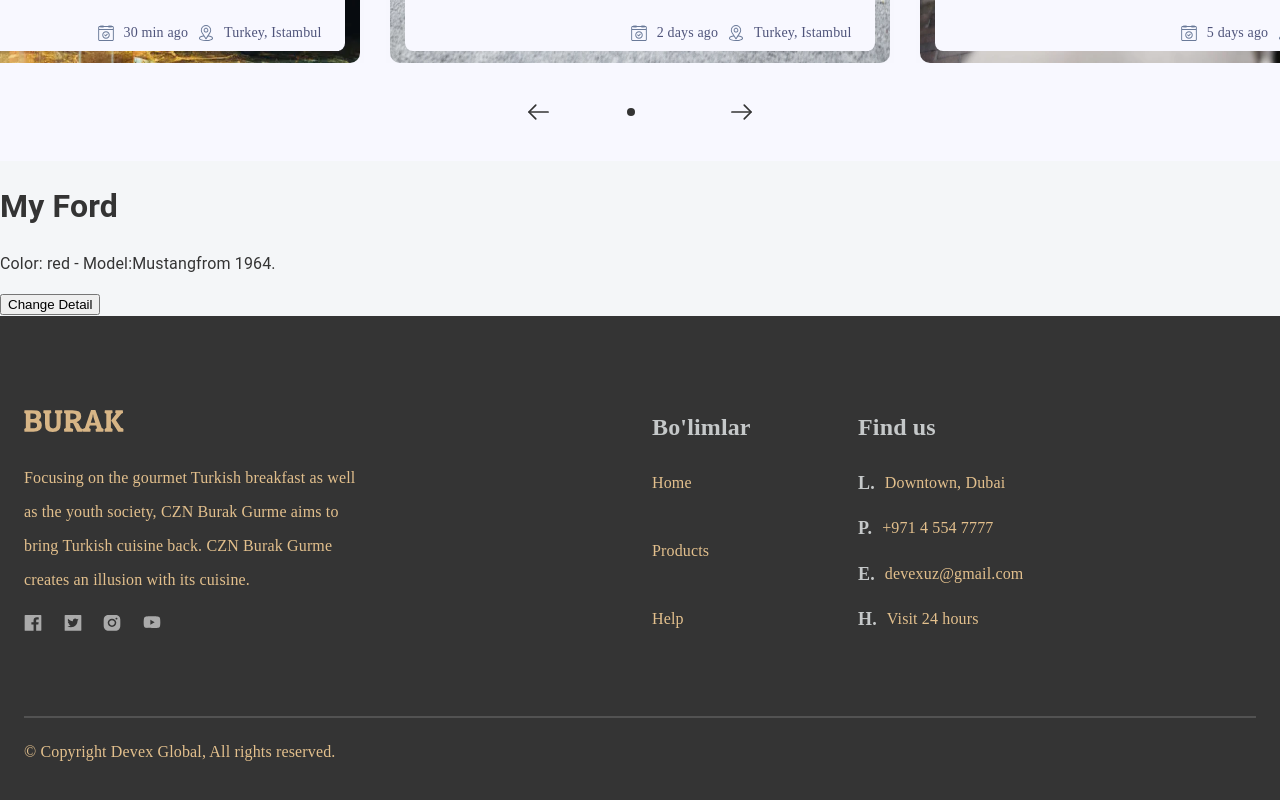
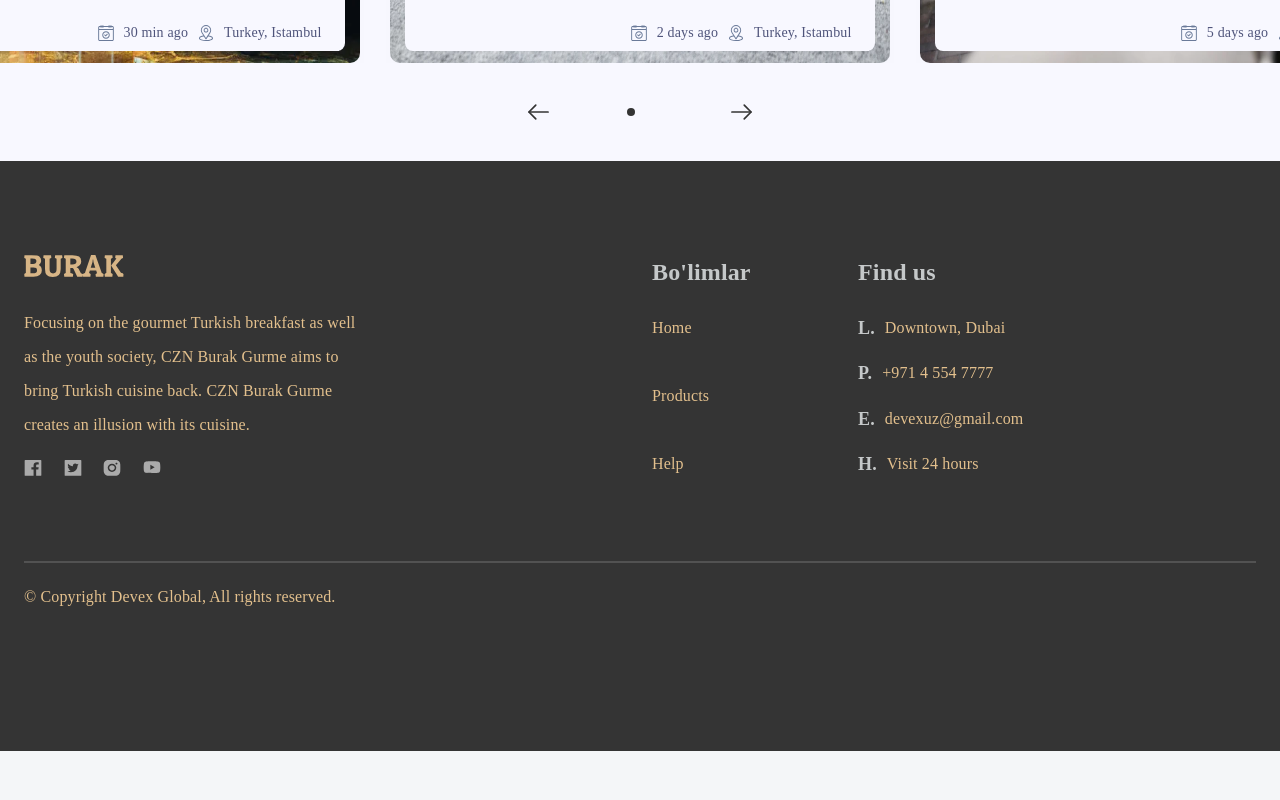
Before and after one commit to stevedev19/jersey-republic-react, a React (Create React App) app: page / in a window 1280 px wide. Shown: the part 4021-4821 px from the top of the page. After the commit the page ends 4772 px from the top, so only its background shows below. Built offline with nearby package versions, Linux system fonts and the light colour scheme.

Commit message:
fix: modify homePage screen component

```diff
--- a/src/app/App.tsx
+++ b/src/app/App.tsx
@@ -35,8 +35,6 @@ function App() {
           </Route>
           <Route path="/">
             <HomePage />
-            <Test/>
-            {/*<HomePage/>*/}
           </Route>
         </Switch>
         <Footer />
@@ -44,5 +42,4 @@ function App() {
   );
 }
 
-
 export default App;
```
